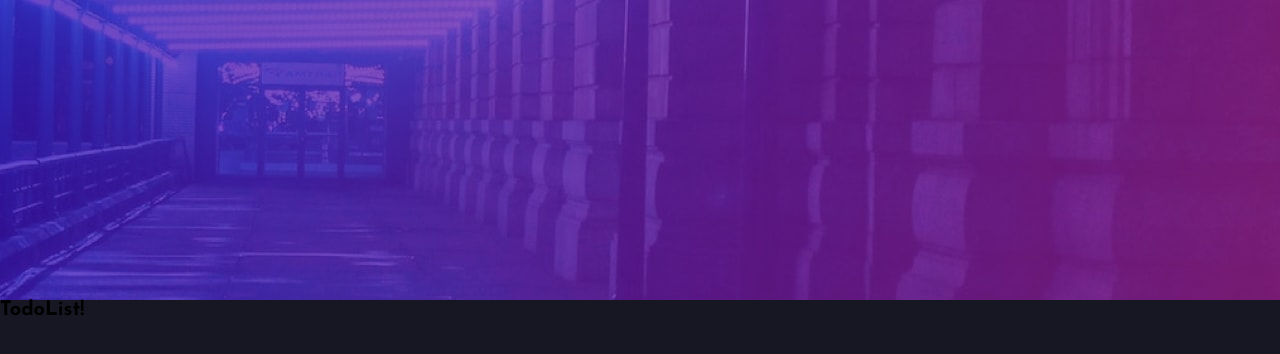
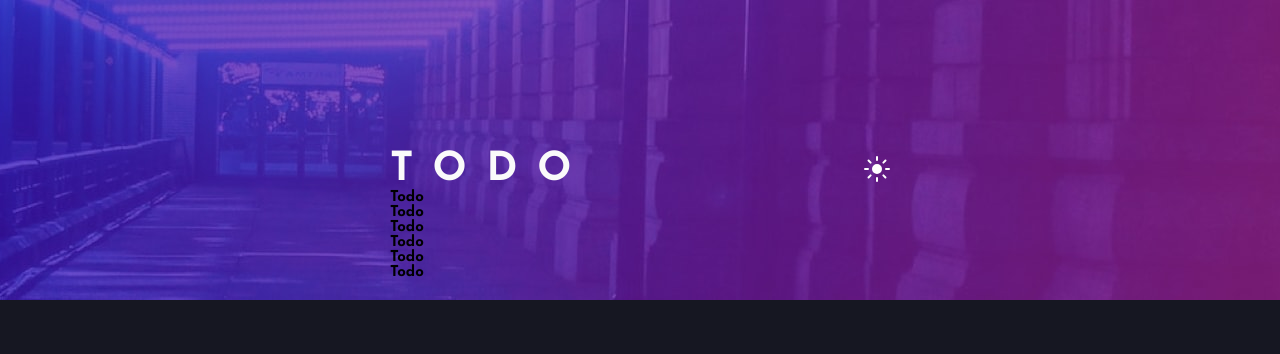
Before and after one commit to DittyRuf/TodoMERN, a React (Create React App) app in the folder client/: page / in a window 1280 px wide. Shown: the top 354 px of the page. Built offline with nearby package versions, Linux system fonts and the light colour scheme.

Commit message:
Todo heading + init theme context + theme switcher feature

```diff
--- a/client/src/@types/global.d.ts
+++ b/client/src/@types/global.d.ts
@@ -2,3 +2,8 @@ declare module '*.scss' {
 	const content: Record<string, string>;
 	export default content;
 }
+
+declare module '*.svg' {
+	const content: any;
+	export default content;
+}
--- a/client/src/App.tsx
+++ b/client/src/App.tsx
@@ -1,12 +1,19 @@
 import Header from './components/Header/Header';
-import TodoList from './components/TodoList/TodoList';
+import TodoList from './components/TodoApp/TodoApp';
+import Wrapper from './components/Wrapper/Wrapper';
+import themeContext from './store';
+import { useState } from 'react';
 
 const App = () => {
+	const [theme, setTheme] = useState('light');
+
 	return (
-		<>
-			<Header />
-			<TodoList />
-		</>
+		<themeContext.Provider value={{ theme, setTheme }}>
+			<Wrapper theme={theme}>
+				<Header />
+				<TodoList />
+			</Wrapper>
+		</themeContext.Provider>
 	);
 };
 
--- /dev/null
+++ b/client/src/components/TodoApp/TodoApp.module.scss
@@ -0,0 +1,25 @@
+@use './../../scss/abstracts/mixins' as *;
+@use './../../scss/abstracts/variables' as *;
+
+.todoapp {
+	width: min(90%, 50em);
+	margin: -15em auto 0;
+	&__title {
+		color: map-get(map-get($colors, 'light-theme'), color-very-light-gray);
+		font-size: clamp(2rem, 6vh, 4rem);
+		letter-spacing: 0.5em;
+		text-transform: uppercase;
+	}
+	&__heading {
+		@include flex-mother(row, center, space-between);
+	}
+	&__button {
+		background: transparent;
+		border: none;
+		cursor: pointer;
+		transition: 0.3s;
+		&:hover {
+			transform: scale(1.1);
+		}
+	}
+}
--- /dev/null
+++ b/client/src/components/TodoApp/TodoApp.tsx
@@ -0,0 +1,18 @@
+import styled from './TodoApp.module.scss';
+import TodoHeading from './TodoTitle/TodoHeading';
+
+const TodoApp = () => {
+	return (
+		<section className={styled.todoapp}>
+			<TodoHeading />
+			<h1>Todo</h1>
+			<h1>Todo</h1>
+			<h1>Todo</h1>
+			<h1>Todo</h1>
+			<h1>Todo</h1>
+			<h1>Todo</h1>
+		</section>
+	);
+};
+
+export default TodoApp;
--- /dev/null
+++ b/client/src/components/TodoApp/TodoTitle/TodoHeading.tsx
@@ -0,0 +1,24 @@
+import styled from './../TodoApp.module.scss';
+import sunSVG from './../../../assets/svg/icon-sun.svg';
+import moonSVG from './../../../assets/svg/icon-moon.svg';
+import { useContext } from 'react';
+import themeContext from '../../../store';
+
+const TodoHeading = () => {
+	const { setTheme, theme } = useContext(themeContext);
+
+	const handleClick = () => {
+		setTheme(theme === 'light' ? 'dark' : 'light');
+	};
+
+	return (
+		<section className={styled.todoapp__heading}>
+			<h1 className={styled.todoapp__title}>Todo</h1>
+			<button className={styled.todoapp__button} onClick={handleClick}>
+				<img src={sunSVG} alt='' />
+			</button>
+		</section>
+	);
+};
+
+export default TodoHeading;
--- a/client/src/components/TodoList/TodoList.tsx
+++ /dev/null
@@ -1,5 +0,0 @@
-const TodoList = () => {
-	return <h1>TodoList!</h1>;
-};
-
-export default TodoList;
--- /dev/null
+++ b/client/src/components/Wrapper/Wrapper.module.scss
@@ -0,0 +1,7 @@
+@use './../../scss/abstracts/mixins' as *;
+
+.wrapper {
+	min-height: 100vh;
+	width: 100%;
+	@include positioning(relative);
+}
--- /dev/null
+++ b/client/src/components/Wrapper/Wrapper.tsx
@@ -0,0 +1,8 @@
+import styled from './Wrapper.module.scss';
+import WrapperProps from './Wrapper.types';
+
+const Wrapper = ({ children, theme }: WrapperProps) => {
+	return <main className={`${styled.wrapper} ${theme}`}>{children}</main>;
+};
+
+export default Wrapper;
--- a/client/src/scss/abstracts/_mixins.scss
+++ b/client/src/scss/abstracts/_mixins.scss
@@ -10,3 +10,9 @@
 		@content;
 	}
 }
+
+@mixin positioning($position: absolute, $top: 0, $left: 0) {
+	position: $position;
+	top: $top;
+	left: $left;
+}
--- /dev/null
+++ b/client/src/store/index.ts
@@ -0,0 +1,13 @@
+import { createContext } from 'react';
+
+type themeContextTypes = {
+	theme: string;
+	setTheme: (name: string) => void;
+};
+
+const themeContext = createContext<themeContextTypes>({
+	theme: 'dark',
+	setTheme: () => {},
+});
+
+export default themeContext;
```
Also changed, not shown: client/src/components/Wrapper/Wrapper.types.ts (added, +8 -0 lines).
